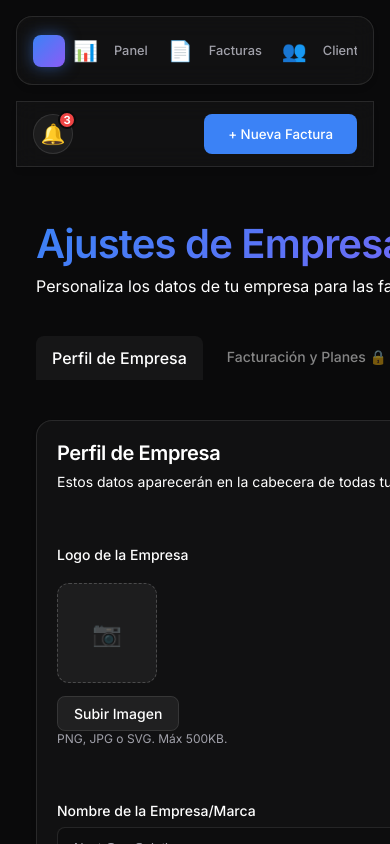
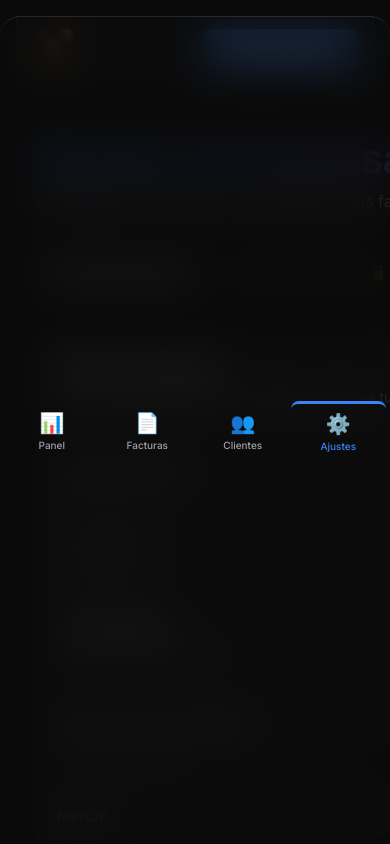
Before and after one commit to construccionsdimaz/facturas, a Next.js app: page /settings in a window 390 px wide. Shown: the top 844 px of the page. Built offline with nearby package versions, Linux system fonts and the light colour scheme; no server answers; the database is empty.

Commit message:
ux: implement mobile bottom navigation bar and fix content overlap

```diff
--- a/src/app/ClientLayoutWrapper.tsx
+++ b/src/app/ClientLayoutWrapper.tsx
@@ -31,7 +31,7 @@ export default function ClientLayoutWrapper({
       <div className="no-print">
         <Sidebar />
       </div>
-      <div className="main-content">
+      <div className="main-content" style={{ paddingBottom: 'calc(80px + 2rem)' }}>
         <div className="no-print">
           <Topbar />
         </div>
--- a/src/app/components/sidebar.module.css
+++ b/src/app/components/sidebar.module.css
@@ -11,14 +11,25 @@
 
 @media (max-width: 768px) {
   .sidebar {
-    width: auto;
+    width: 100%;
     height: auto;
-    margin: 1rem 1rem 0 1rem;
-    position: static;
+    margin: 0;
+    position: fixed;
+    bottom: 0;
+    left: 0;
+    right: 0;
     flex-direction: row;
     align-items: center;
-    justify-content: space-between;
-    padding: 0.75rem 1rem;
+    justify-content: center;
+    padding: 0.5rem 0.25rem;
+    z-index: 1000;
+    border-radius: 20px 20px 0 0;
+    border-left: none;
+    border-right: none;
+    border-bottom: none;
+    background: rgba(10, 10, 11, 0.8) !important;
+    backdrop-filter: blur(20px);
+    -webkit-backdrop-filter: blur(20px);
   }
 }
 
@@ -45,9 +56,6 @@
 
 @media (max-width: 768px) {
   .logo {
-    margin-bottom: 0;
-  }
-  .logo h2 {
     display: none;
   }
 }
@@ -62,9 +70,9 @@
 @media (max-width: 768px) {
   .nav {
     flex-direction: row;
-    gap: 0.25rem;
-    overflow-x: auto;
-    padding-bottom: 0;
+    gap: 0;
+    width: 100%;
+    justify-content: space-around;
   }
 }
 
@@ -92,12 +100,21 @@
 
 @media (max-width: 768px) {
   .navItem {
-    padding: 0.5rem;
-    font-size: 0.8rem;
+    flex-direction: column;
+    gap: 4px;
+    padding: 8px 12px;
+    font-size: 10px;
+    flex: 1;
+    text-align: center;
+    justify-content: center;
   }
   .navItem.active {
     border-right: none;
-    border-bottom: 3px solid var(--accent-primary);
+    border-top: 3px solid var(--accent-primary);
+    background: transparent;
+  }
+  .icon {
+    font-size: 1.25rem;
   }
 }
 
```
